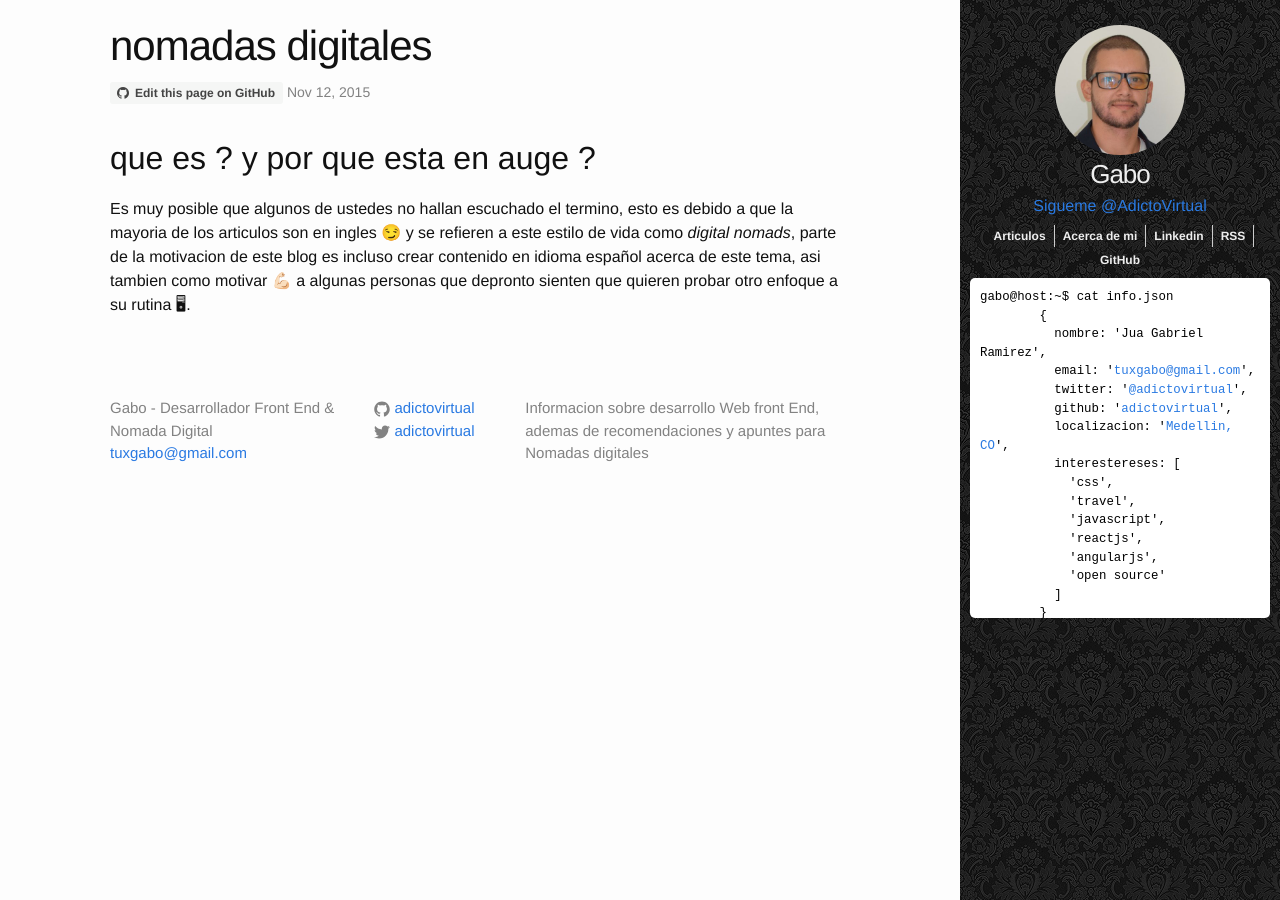
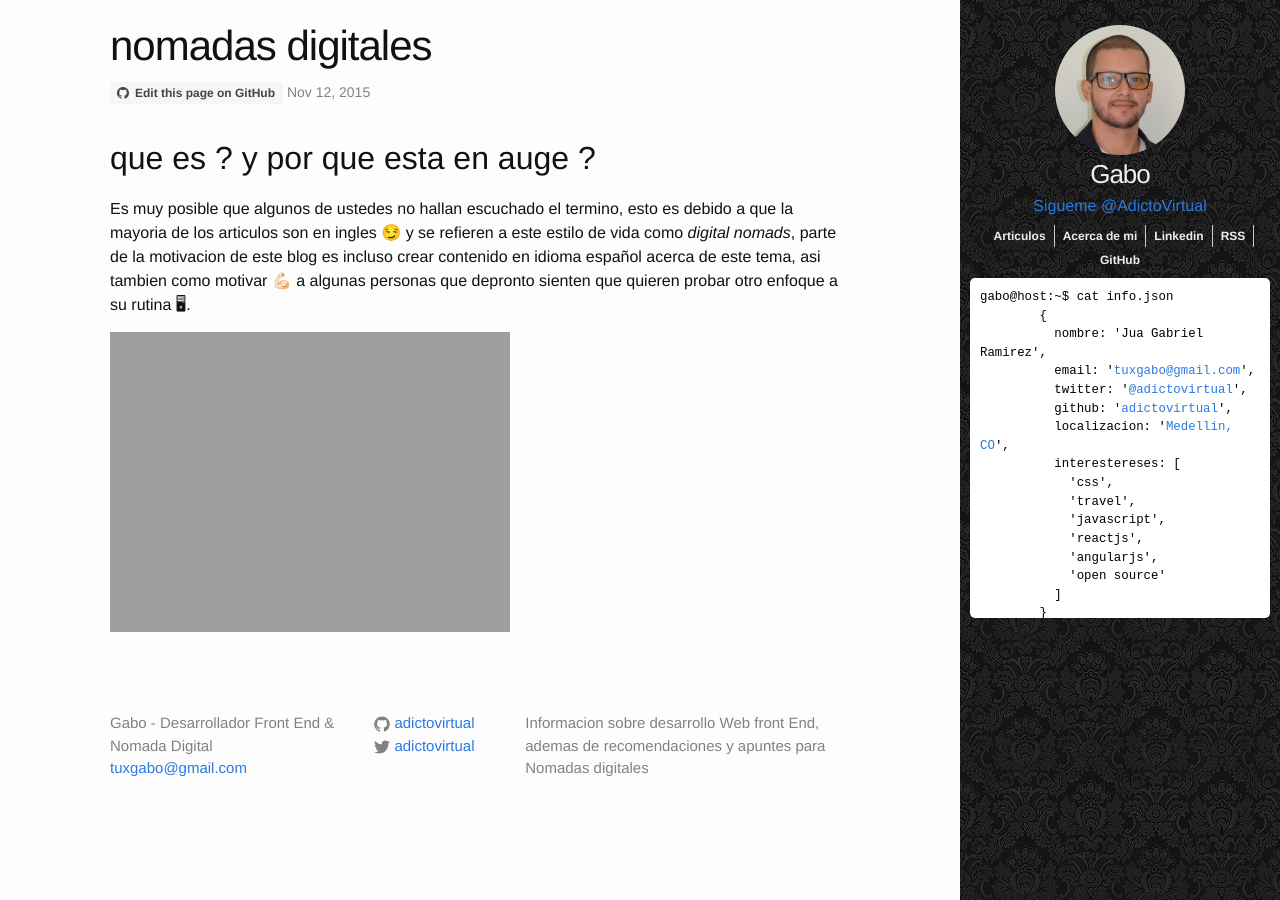
Before and after one commit to juanramirezc2/adictovirtual.github.io, a Jekyll site: the page built from _posts/2016-02-08-vida-de-nomada.md, in a window 1280 px wide. Built offline with Jekyll 4.4.1, drawn with Linux system fonts in a browser that asks for light colours; nearby versions of some CDN libraries; comment, search, counter and statistics services are not loaded.

Commit message:
mi primera imagen

```diff
--- a/_posts/2016-02-08-vida-de-nomada.md
+++ b/_posts/2016-02-08-vida-de-nomada.md
@@ -11,3 +11,5 @@ categories: articulos vida
 Es muy posible que algunos de ustedes no hallan escuchado el termino, esto es debido a que la mayoria de los articulos son en ingles 😏  y se refieren
 a este estilo de vida como *digital nomads*, parte de la motivacion de este blog es incluso crear contenido en idioma español acerca de este tema,
 asi tambien como motivar 💪🏻 a algunas personas que depronto sienten que quieren probar otro enfoque a su rutina 🖥.
+
+![My helpful screenshot]({{ site.url }}/assets/images/content/oficina.jpg)
```
Also changed, not shown: 1 other file.
